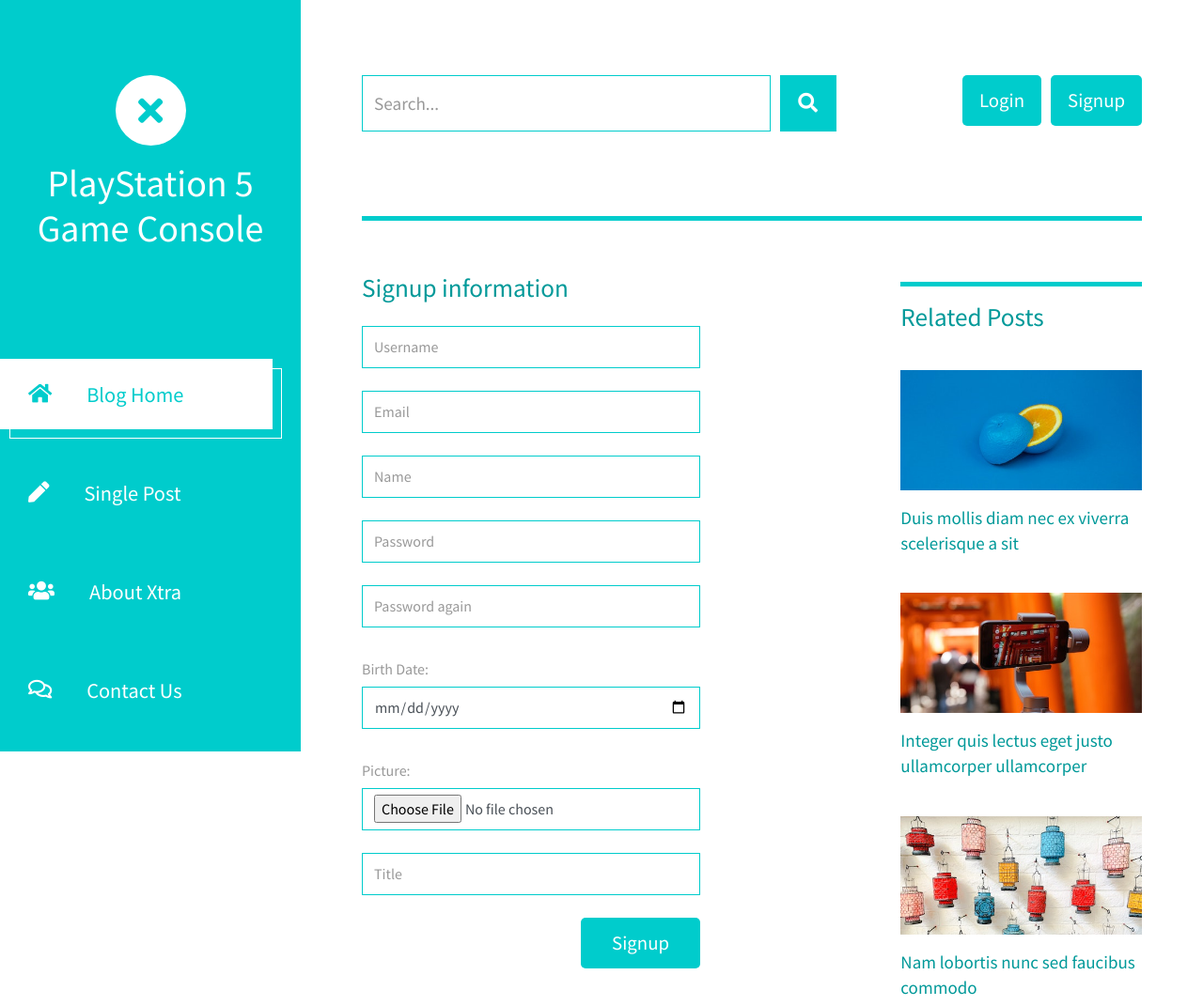
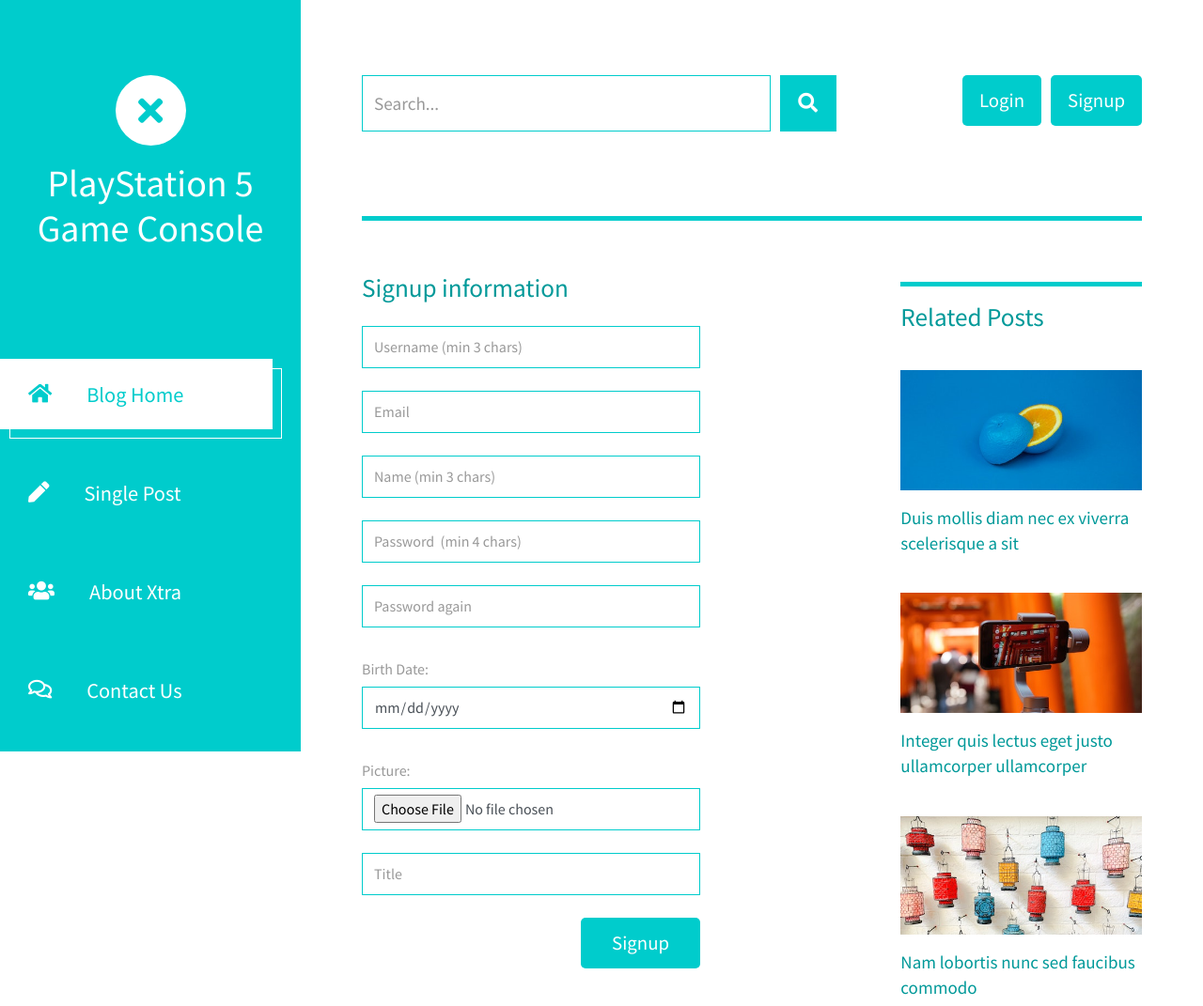
Before and after one commit to mehmetkesik/game-console-website, a PHP site: page /index.php?page=signup in a window 1280 px wide. Shown: the top 1071 px of the page at 94% size. Run offline with PHP 8.4, Linux system fonts and the light colour scheme.

Commit message:
Initial Commit

```diff
--- a/notes.txt
+++ b/notes.txt
@@ -1,2 +1,2 @@
 users -> email ve username unique olmalı.
-login & signup -> contact sayfasındaki form yapısı alınacak.
+users -> admin ve status alanları eklenecek.
--- a/pages/login.php
+++ b/pages/login.php
@@ -41,11 +41,11 @@ if (!empty($_POST)) {
                             <h2 class="tm-color-primary tm-post-title mb-4">Login information</h2>
                             <div class="mb-4">
                                 <input class="form-control" name="username" type="text" maxlength="250"
-                                       placeholder="Username or email" required>
+                                       pattern=".{3,}" placeholder="Username or email" required>
                             </div>
                             <div class="mb-4">
                                 <input class="form-control" name="password" type="text" maxlength="250"
-                                       placeholder="Password" required>
+                                       pattern=".{4,}" placeholder="Password" required>
                             </div>
                             <div class="text-right">
                                 <button class="tm-btn tm-btn-primary tm-btn-small">Login</button>
--- a/pages/signup.php
+++ b/pages/signup.php
@@ -30,7 +30,6 @@ if (!empty($_POST)) {
         <div class="row tm-row">
             <div class="col-12">
                 <hr class="tm-hr-primary tm-mb-55">
-
             </div>
         </div>
         <div class="row tm-row">
@@ -40,27 +39,32 @@ if (!empty($_POST)) {
                         <form method="post" action="" class="mb-5 tm-comment-form" enctype="multipart/form-data"
                               onsubmit="return signupControl();">
                             <h2 class="tm-color-primary tm-post-title mb-4">Signup information</h2>
+
+
                             <div class="mb-4">
-                                <input class="form-control" name="username" id="username" type="text" maxlength="50"
-                                       placeholder="Username" required>
+                                <input class="form-control" name="username" id="username" type="text"
+                                       pattern=".{3,}" maxlength="50" placeholder="Username (min 3 chars)" required>
                             </div>
                             <div class="mb-4">
-                                <input class="form-control" name="email" id="email" type="text" maxlength="50"
+                                <input class="form-control" name="email" id="email" type="email" maxlength="50"
                                        placeholder="Email" required>
                             </div>
                             <div class="mb-4">
                                 <input class="form-control" name="name" id="name" type="text" maxlength="50"
-                                       placeholder="Name" required>
+                                       pattern=".{3,}" placeholder="Name (min 3 chars)" required>
                             </div>
                             <div class="mb-4">
-                                <input class="form-control" name="password" id="password" type="text" maxlength="50"
-                                       placeholder="Password" required>
+                                <input class="form-control" name="password" id="password" type="password" maxlength="50"
+                                       pattern=".{4,}" placeholder="Password  (min 4 chars)" required>
                             </div>
                             <div class="mb-4">
-                                <input class="form-control" name="passwordagain" id="passwordagain" type="text"
-                                       maxlength="50"
-                                       placeholder="Password again" required>
+                                <input class="form-control" name="passwordagain" id="passwordagain" type="password"
+                                       maxlength="50" pattern=".{4,}" placeholder="Password again" required>
                             </div>
+                            <span id="passwordwarning"
+                                  style="font-size:16px;color:#a71d2a;display:none;padding:0;margin-left: 15px;">
+                                ** Passwords don't match. **
+                            </span>
                             <div class="mb-4">
                                 <span style="font-size:16px;">Birth Date:</span>
                                 <input class="form-control" name="birth_date" id="birth_date" type="date"
@@ -80,11 +84,16 @@ if (!empty($_POST)) {
                         </form>
                         <script type="text/javascript">
                             function signupControl() {
-                                let username = document.getElementById("username");
-                                let email = document.getElementById("email");
-                                let password = document.getElementById("password");
-                                let passwordagain = document.getElementById("passwordagain");
-                                return false;
+                                let passwordWarning = document.getElementById("passwordwarning");
+                                passwordWarning.style.display = "none";
+                                let password = document.getElementById("password").value;
+                                let passwordagain = document.getElementById("passwordagain").value;
+
+                                if (password !== passwordagain) {
+                                    passwordWarning.style.display = 'list-item';
+                                    return false;
+                                }
+                                return true;
                             }
                         </script>
                     </div>
```
